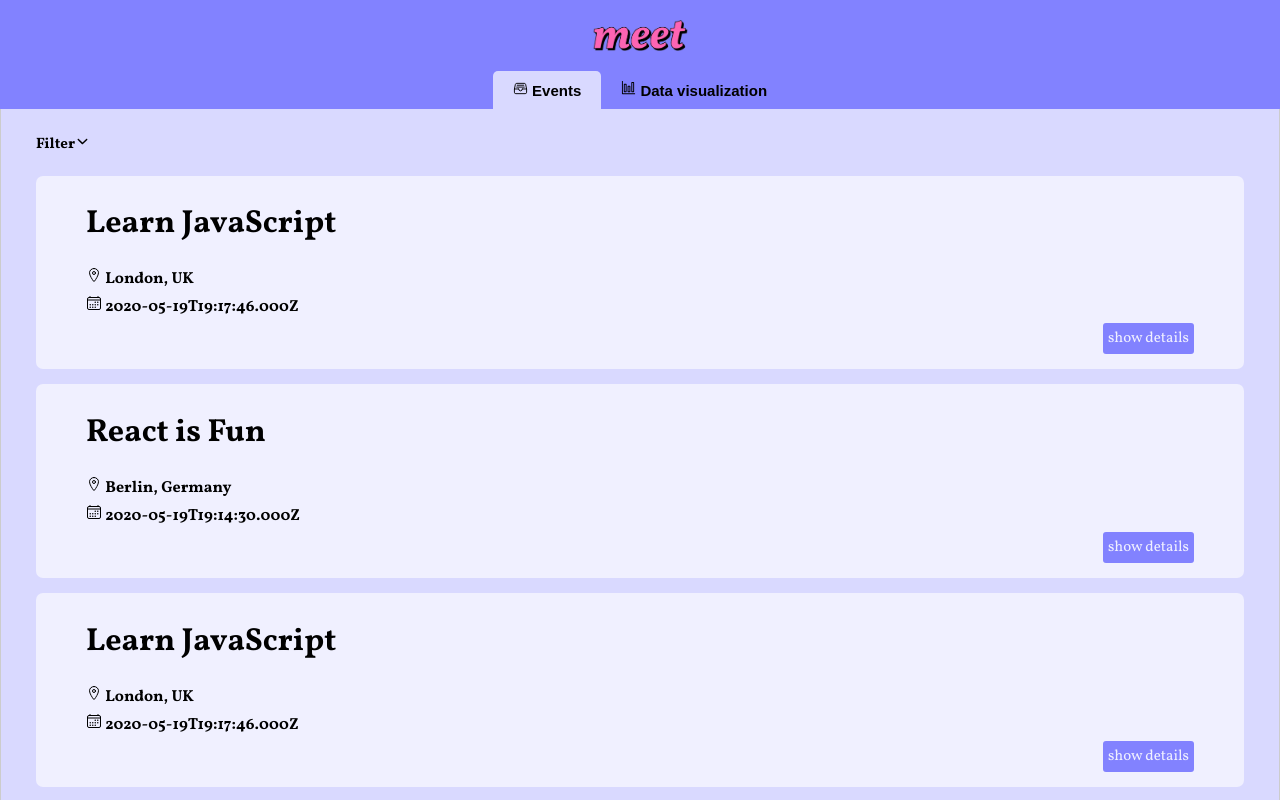
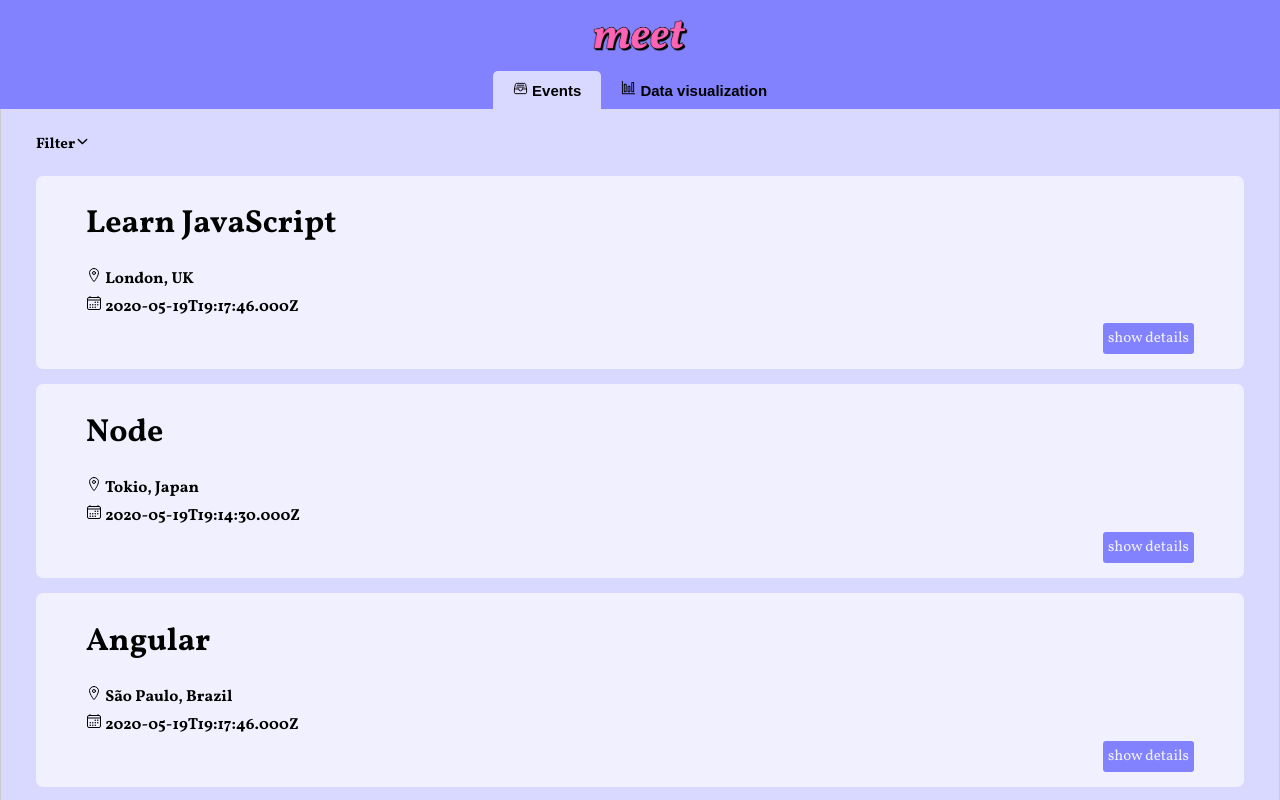
Before and after one commit to shillari/meet, a React (Create React App) app: page / in a window 1280 px wide. Shown: the top 800 px of the page. Built offline with nearby package versions, Linux system fonts and the light colour scheme; what atatus-spa would draw is missing.

Commit message:
added data visualization

```diff
--- a/src/components/EventGenreChart.js
+++ b/src/components/EventGenreChart.js
@@ -46,7 +46,7 @@ const EventGenreChart = ({ events }) => {
           fill="#8282FF"
           labelLine={false}
           label={renderCustomizedLabel}
-          outerRadius={130}
+          outerRadius='60%'
         >
           {
             data.map((entry, index) => (
--- a/src/mock-data.js
+++ b/src/mock-data.js
@@ -46,9 +46,9 @@ const mockData = [
     "htmlLink": "https://www.google.com/calendar/event?eid=M3F0ZDZ1c2NxNHRzaTZnYzdubW10cHFsY3RfMjAyMDA1MjBUMTIwMDAwWiBmdWxsc3RhY2t3ZWJkZXZAY2FyZWVyZm91bmRyeS5jb20",
     "created": "2020-05-19T19:14:30.000Z",
     "updated": "2020-05-27T11:45:37.792Z",
-    "summary": "React is Fun",
+    "summary": "Node",
     "description": "Love HTML, CSS, and JS? Want to become a cool front-end developer? \n\nReact is one of the most popular front-end frameworks. There is a huge number of job openings for React developers in most cities. \n\nJoin us in our free React training sessions and give your career a new direction. ",
-    "location": "Berlin, Germany",
+    "location": "Tokio, Japan",
     "creator": {
       "email": "fullstackwebdev@careerfoundry.com",
       "self": true
@@ -85,9 +85,9 @@ const mockData = [
     "htmlLink": "https://www.google.com/calendar/event?eid=NGVhaHM5Z2hraHJ2a2xkNzJob2d1OXBoM2VfMjAyMDA1MjFUMTQwMDAwWiBmdWxsc3RhY2t3ZWJkZXZAY2FyZWVyZm91bmRyeS5jb20",
     "created": "2020-05-19T19:17:46.000Z",
     "updated": "2020-05-27T12:01:32.356Z",
-    "summary": "Learn JavaScript",
+    "summary": "Angular",
     "description": "Have you wondered how you can ask Google to show you the list of the top ten must-see places in London? And how Google presents you the list? How can you submit the details of an application? Well, JavaScript is doing these. :) \n\nJavascript offers interactivity to a dull, static website. Come, learn JavaScript with us and make those beautiful websites.",
-    "location": "London, UK",
+    "location": "São Paulo, Brazil",
     "creator": {
       "email": "fullstackwebdev@careerfoundry.com",
       "self": true
```
